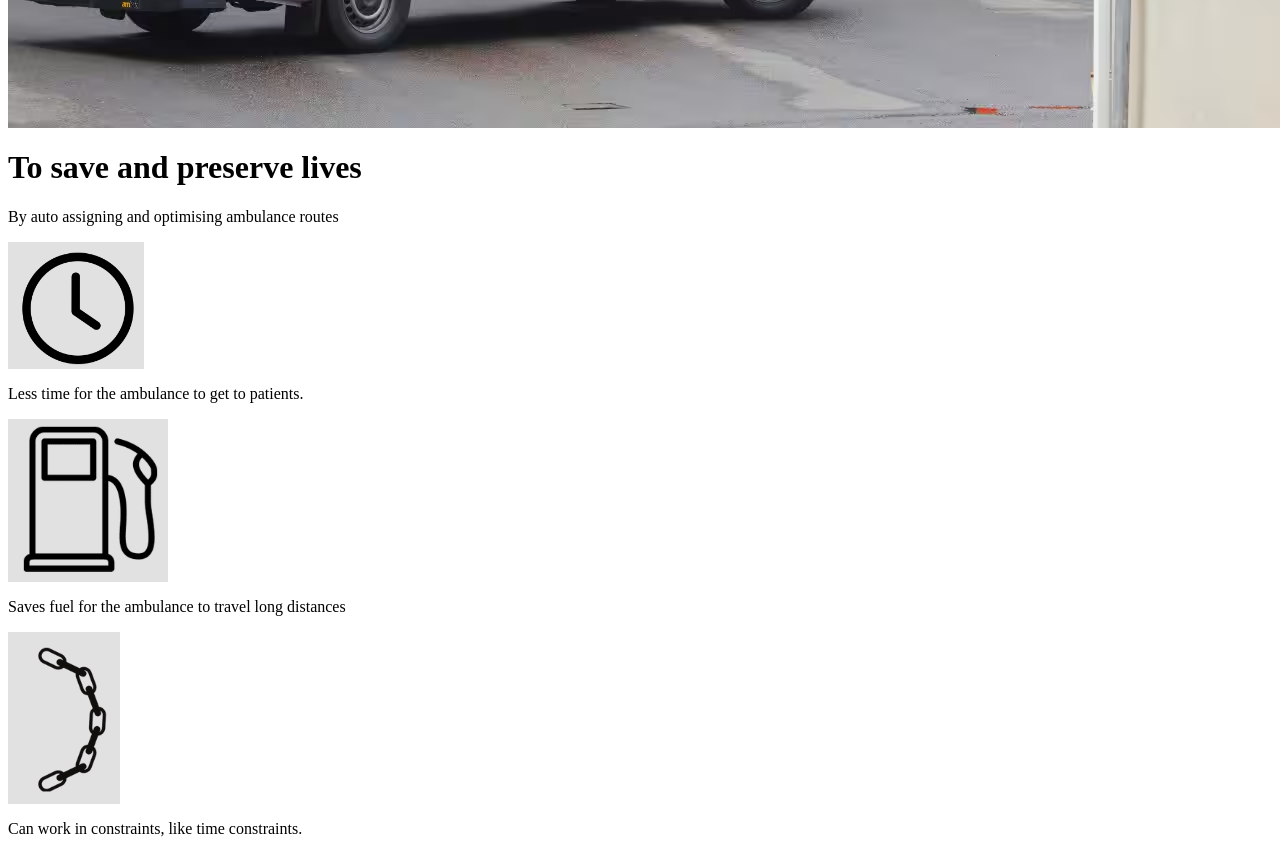
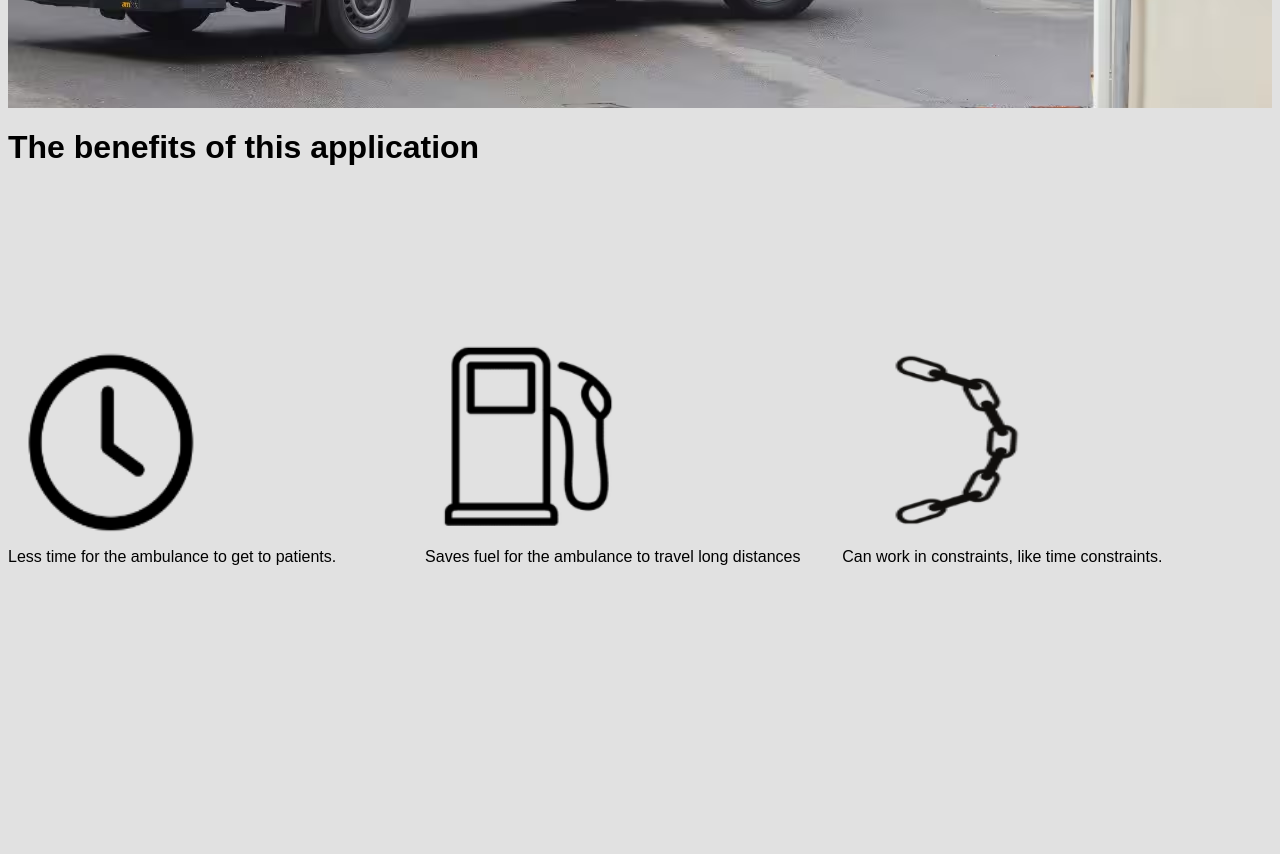
Before and after one commit to iambodha/Impact-Hackathon-Bongo-Bozos, a plain HTML site: page Frontend/index.html in a window 1280 px wide. Shown: the part 600-1454 px from the top of the page. After the commit the page ends 1190 px from the top, so only its background shows below. Drawn offline with Linux system fonts and the light colour scheme.

Commit message:
Update index.html

```diff
--- a/Frontend/index.html
+++ b/Frontend/index.html
@@ -1,26 +1,30 @@
 <html>
 <head>
-<link rel = "stylesheet" src = "./main.css">
+<link rel = "stylesheet" href = "./main.css">
 </head>
 <body>
-    <img src = "./images/ambulence.png" alt = "Ambulence image">
-    <container id = "container-1">
-        <h1>To save and preserve lives</h1>
-        <p>By auto assigning and optimising ambulance routes</p>
-    </container>
-    <container id = "overall-container-2">
-        <container>
-            <img src = "./images/clock.png" alt = "Clock image">
-            <span><p>Less time for the ambulance to get to patients.</p></span>
-        </container>
-        <container>
-            <img src = "./images/Fuel.png" alt = "Image of fuel">
-            <span><p>Saves fuel for the ambulance to travel long distances</p></span>
-        </container>
-        <container>
-            <img src = "./images/chain.png" alt = "Chain image">
-            <span><p>Can work in constraints, like time constraints.</p></span>
-        </container>
-     </container>
+    <div id = 'contain'>
+        <div id = "con">
+            <div id = "text">
+                <h1 class = 'unique'>To save and preserve lives</h1>
+                <p class = 'unique'>By auto assigning and optimising ambulance routes</p>
+            </div>
+        </div>
+    </div>
+    <h1>The benefits of this application</h1>
+    <div id = "overall_container">
+        <div class = 'container'>
+            <img src = "./images/clock.png" alt = "Clock image" class = 'img'>
+            <p>Less time for the ambulance to get to patients.</p>
+        </div>
+        <div class = 'container'>
+            <img src = "./images/Fuel.png" alt = "Image of fuel" class = 'img'>
+            <p>Saves fuel for the ambulance to travel long distances</p>
+        </div>
+        <div class = 'container'>
+            <img src = "./images/chain.png" alt = "Chain image" class = 'img'>
+            <p>Can work in constraints, like time constraints.</p>
+        </div>
+    </div>
 </body>
 </html>
```
